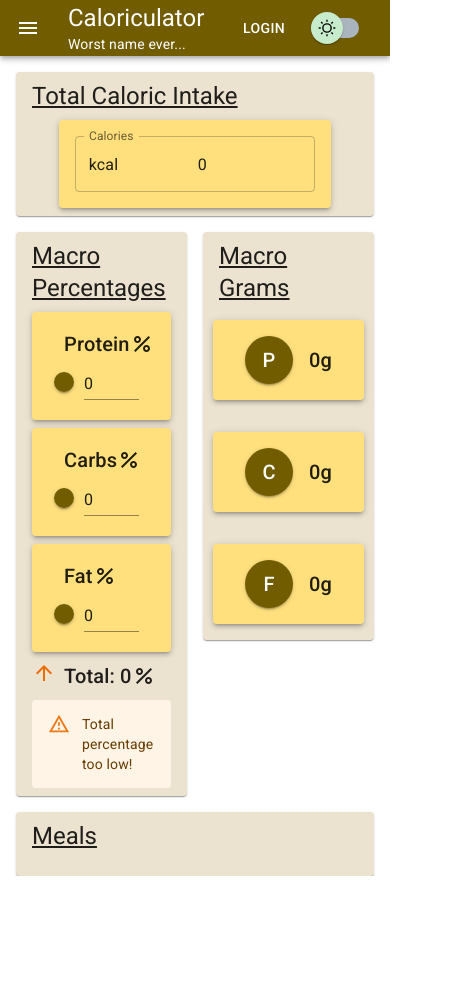
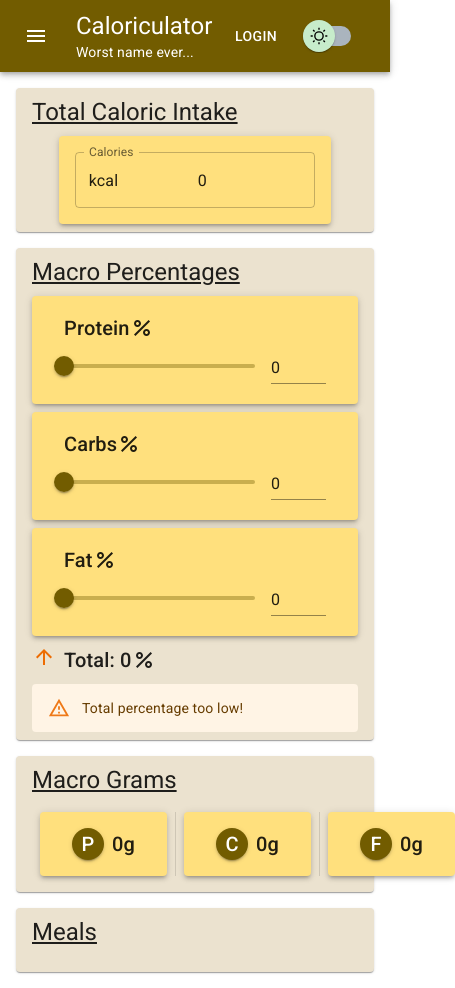
Before and after one commit to andrewdieppa/caloriculator, a React (Create React App) app: page / in a window 390 px wide. Shown: the whole page, 455 px wide, since content can reach past the window. Before the commit the page ends 876 px from the top, so only its background shows below. Built offline with nearby package versions, Linux system fonts and the light colour scheme.

Commit message:
change grids to boxes in App component to address responsive issues

```diff
--- a/src/components/App/App.js
+++ b/src/components/App/App.js
@@ -3,7 +3,7 @@ import MacroPercentages from '../MacroPercentages/MacroPercentages';
 import MacroGrams from '../MacroGrams/MacroGrams';
 import TotalCalories from '../TotalCalories/TotalCalories';
 import Meals from '../Meals/Meals';
-import { Container, Grid } from '@mui/material';
+import { Container, Grid, Box } from '@mui/material';
 import { ThemeProvider } from '@mui/material/styles';
 import CssBaseLine from '@mui/material/CssBaseline';
 import { useSelector } from 'react-redux';
@@ -18,21 +18,21 @@ function App() {
     <ThemeProvider theme={theme}>
       <CssBaseLine />
       <NavAppBar />
-      <Container>
-        <Grid container spacing={2}>
-          <Grid item xs={12}>
+      <Container maxWidth="sm">
+        <Box sx={{ display: 'flex', flexDirection: 'column' }}>
+          <Box sx={{ mb: 2 }}>
             <TotalCalories />
-          </Grid>
-          <Grid item xs={6}>
+          </Box>
+          <Box sx={{ mb: 2 }}>
             <MacroPercentages />
-          </Grid>
-          <Grid item xs={6}>
+          </Box>
+          <Box sx={{ mb: 2 }}>
             <MacroGrams />
-          </Grid>
-          <Grid item xs={12}>
+          </Box>
+          <Box sx={{ mb: 2 }}>
             <Meals />
-          </Grid>
-        </Grid>
+          </Box>
+        </Box>
       </Container>
     </ThemeProvider>
   );
--- a/src/components/MacroGrams/MacroGrams.js
+++ b/src/components/MacroGrams/MacroGrams.js
@@ -36,11 +36,12 @@ const MacroGrams = () => {
         Macro Grams
       </SectionTitle>
       <Stack
+        direction="row"
         padding={1}
         justifyContent="space-evenly"
         alignItems="center"
         divider={<Divider orientation="vertical" flexItem />}
-        spacing={2}
+        spacing={{ xs: 1, sm: 2 }}
       >
         <MacroGramsCard macroLetter="P" macroGrams={proteinGrams} />
         <MacroGramsCard macroLetter="C" macroGrams={carbGrams} />
--- a/src/components/MacroGrams/MacroGramsCard.js
+++ b/src/components/MacroGrams/MacroGramsCard.js
@@ -7,7 +7,7 @@ const MacroGramsCard = ({ macroLetter, macroGrams }) => {
         paddingX={4}
         paddingY={2}
         direction="row"
-        spacing={2}
+        spacing={{ xs: 1, sm: 2 }}
         alignItems="center"
       >
         <Paper
@@ -15,8 +15,8 @@ const MacroGramsCard = ({ macroLetter, macroGrams }) => {
             display: 'flex',
             justifyContent: 'center',
             alignItems: 'center',
-            width: '3rem',
-            height: '3rem',
+            width: { xs: '2rem', sm: '3rem' },
+            height: { xs: '2rem', sm: '3rem' },
             borderRadius: '5rem',
             backgroundColor: 'primary.main',
           }}
--- a/src/components/NavAppBar/NavAppBar.js
+++ b/src/components/NavAppBar/NavAppBar.js
@@ -20,7 +20,7 @@ const NavAppBar = () => {
 
   return (
     <Box sx={{ flexGrow: 1, mb: 2 }}>
-      <AppBar position="static" enableColorOnDark>
+      <AppBar sx={{ p: { xs: 1, sm: 0 } }} position="static" enableColorOnDark>
         <Toolbar>
           <IconButton
             size="large"
--- a/src/components/TotalCalories/TotalCalories.js
+++ b/src/components/TotalCalories/TotalCalories.js
@@ -8,7 +8,7 @@ const TotalCalories = () => {
   const dispatch = useDispatch();
 
   return (
-    <Paper sx={{ bgcolor: 'background.paperVariant', px: 2, py: 1, height: 1 }}>
+    <Paper sx={{ bgcolor: 'background.paperVariant', px: 2, py: 1 }}>
       <SectionTitle variant="h5" component="h4" sx={{ mb: 1 }}>
         Total Caloric Intake
       </SectionTitle>
```
